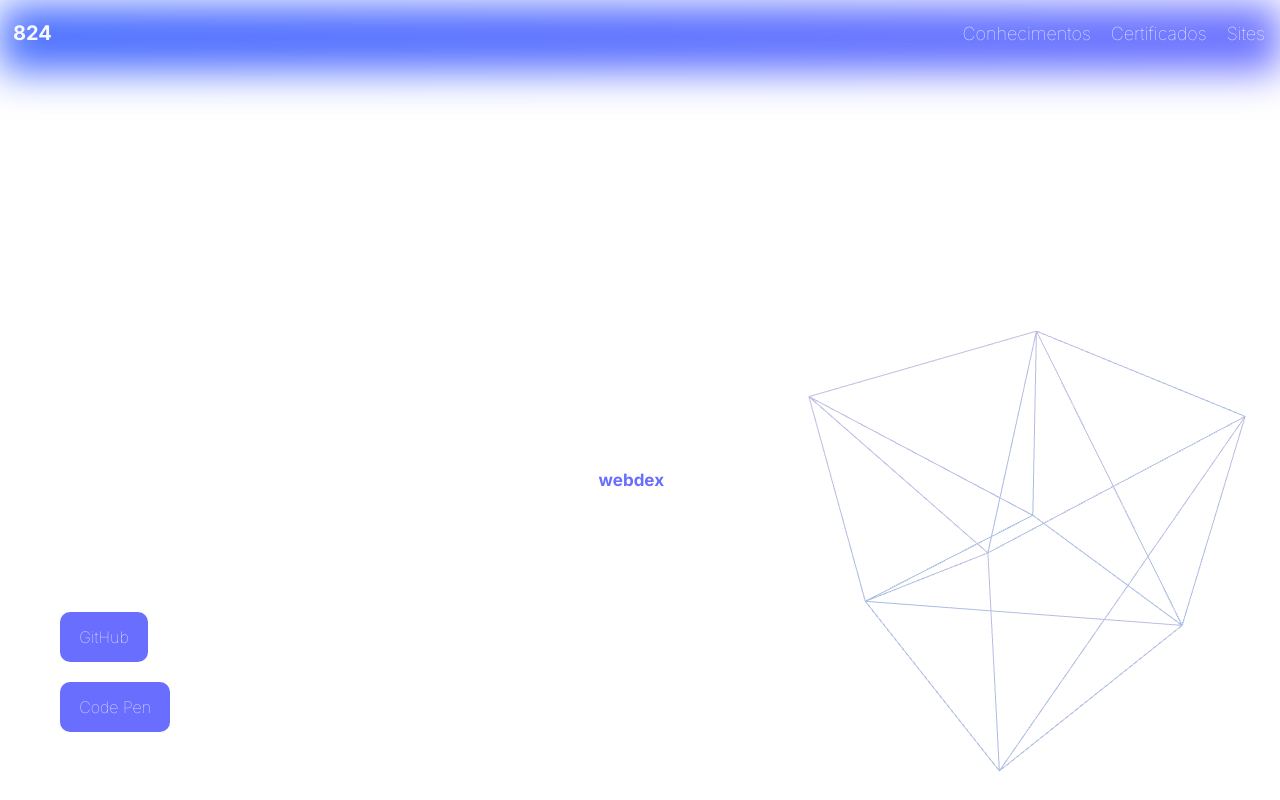
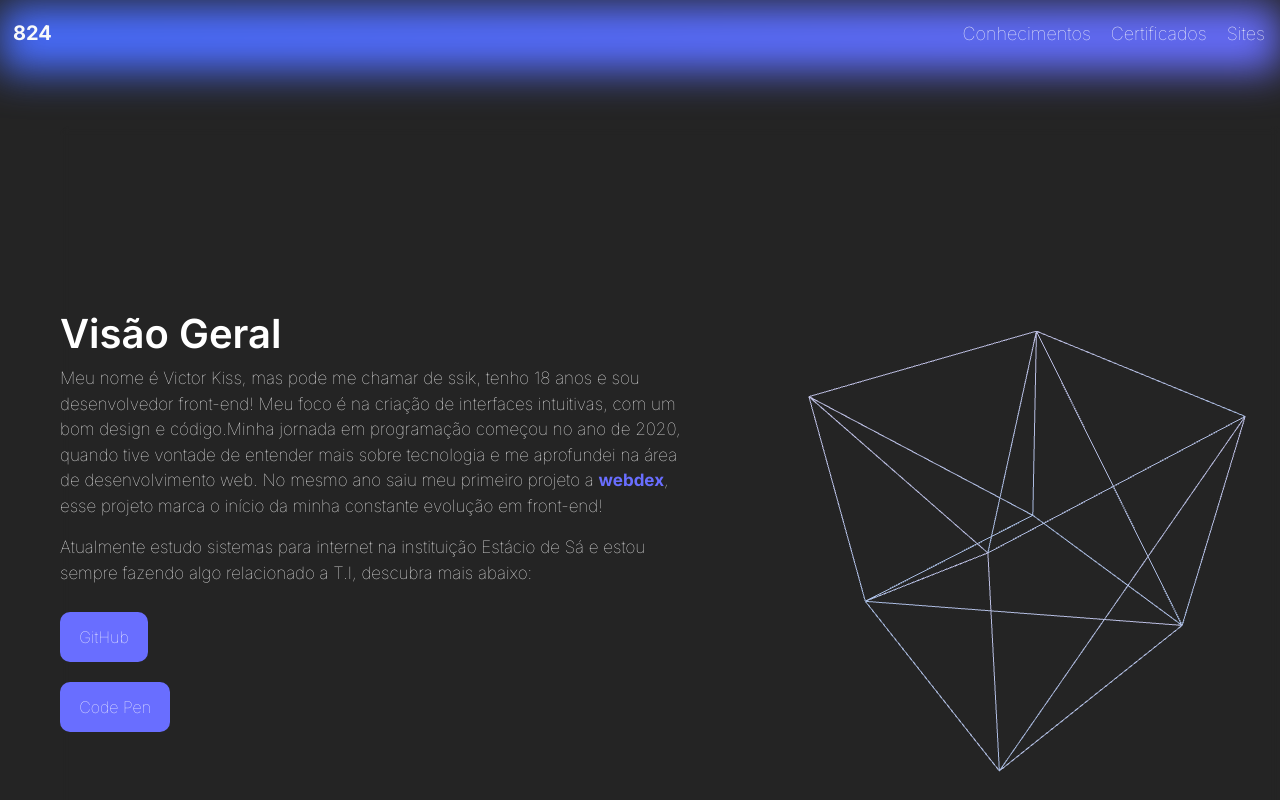
Before and after one commit to victor-kiss/ssik824, a Next.js app: page / in a window 1280 px wide. Shown: the top 800 px of the page. Built offline with nearby package versions, Linux system fonts and the light colour scheme.

Commit message:
update global style
fixing error

```diff
--- a/src/app/globals.css
+++ b/src/app/globals.css
@@ -1,4 +1,4 @@
-body.bg-dark{
+body#bg-dark{
   background:#242424;
   overflow-x: hidden;
 }
```
